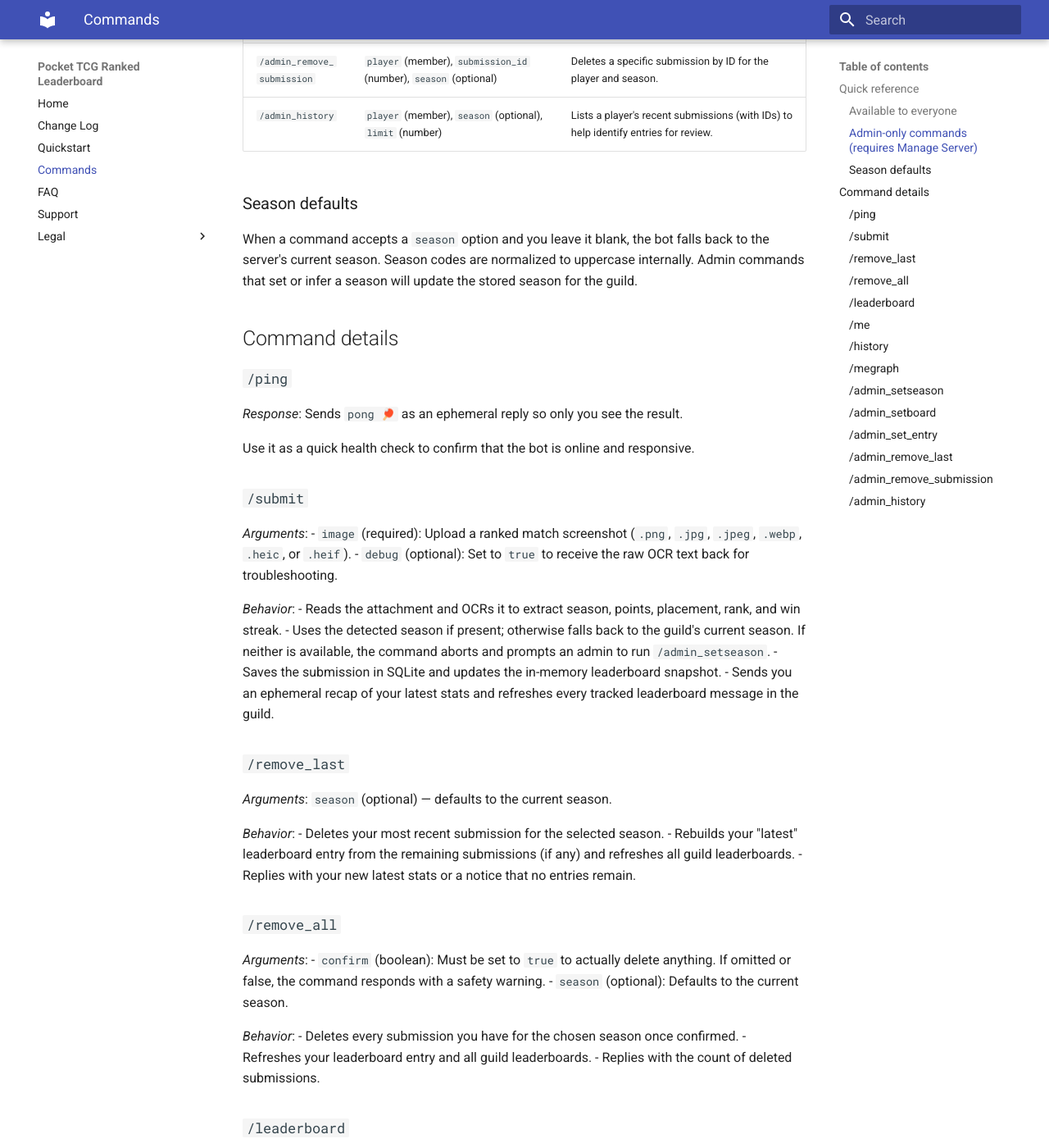
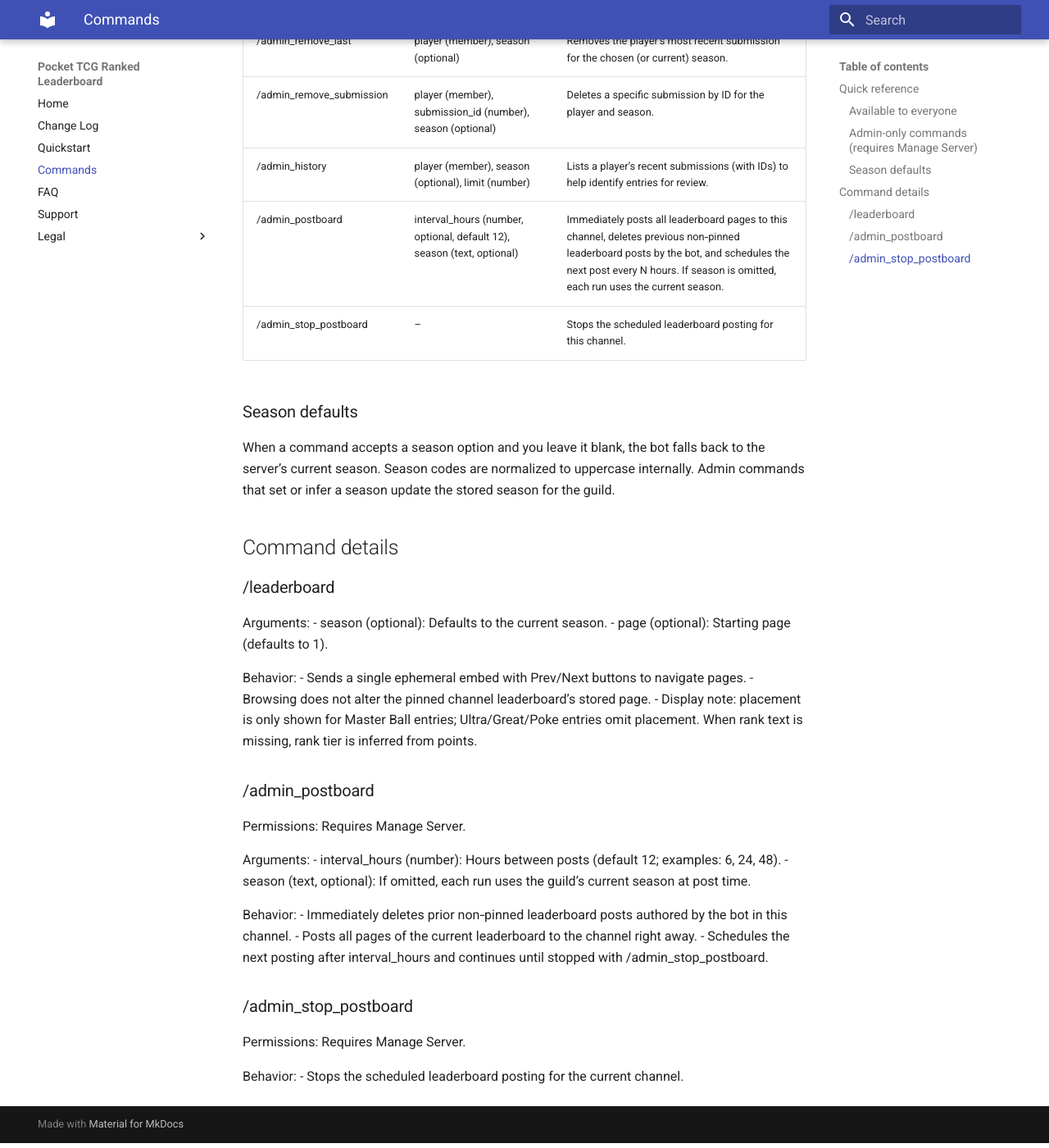
Before and after one commit to andalyzer-labs/pocket-tcg-ranked-leaderboard-docs, an MkDocs documentation site: the page built from docs/commands.md, in a window 1280 px wide and 1400 px high, scrolled down 1318 px. Shown: the whole window at 82% size. Built offline with MkDocs 1.6.1 and Material for MkDocs 9.7.7, drawn with Linux system fonts in a browser that asks for light colours; some of the changed text lies outside the part shown.

Commit message:
docs: update commands for ephemeral /leaderboard and scheduled posting

```diff
--- a/docs/commands.md
+++ b/docs/commands.md
@@ -8,167 +8,58 @@ Use this page to find every slash command exposed by the Pocket TCG Ranked Leade
 
 | Command | Arguments | What it does |
 | --- | --- | --- |
-| `/ping` | — | Returns an ephemeral `pong` so you can verify that the bot is online. |
-| `/submit` | `image` (screenshot), `debug` (optional) | OCRs a ranked screenshot, updates the database, and refreshes guild leaderboards. |
-| `/remove_last` | `season` (optional) | Removes your most recent submission for the chosen (or current) season. |
-| `/remove_all` | `confirm` (true/false), `season` (optional) | Deletes all of your submissions for the chosen (or current) season once confirmed. |
-| `/leaderboard` | `season` (optional), `page` (number) | Shows an embed with the selected leaderboard page for the season. |
-| `/me` | `season` (optional) | Displays your latest record plus personal bests for the season. |
-| `/history` | `season` (optional), `limit` (number) | Sends an ephemeral list of your recent submissions for the season (timestamp, rank, placement, points). |
-| `/megraph` | `season` (optional), `days` (number) | Generates time-series charts of your points and placement history. |
+| /ping | – | Returns an ephemeral “pong” so you can verify the bot is online. |
+| /submit | image (screenshot), debug (optional) | OCRs a ranked screenshot, updates the database, and refreshes guild leaderboards. |
+| /remove_last | season (optional) | Removes your most recent submission for the chosen (or current) season. |
+| /remove_all | confirm (true/false), season (optional) | Deletes all of your submissions for the chosen (or current) season once confirmed. |
+| /leaderboard | season (optional), page (number, optional) | Opens an interactive, ephemeral, paginated leaderboard view; page sets the starting page. |
+| /me | season (optional) | Displays your latest record plus personal bests for the season. |
+| /history | season (optional), limit (number) | Sends an ephemeral list of your recent submissions for the season. |
+| /megraph | season (optional), days (number) | Generates time-series charts of your points and placement history. |
 
-### Admin-only commands (requires **Manage Server**)
+### Admin-only commands (requires Manage Server)
 
 | Command | Arguments | What it does |
 | --- | --- | --- |
-| `/admin_setseason` | `season` (text) | Sets the active season code for the server and refreshes any pinned leaderboards. |
-| `/admin_setboard` | — | Creates or refreshes the pinned leaderboard message in the current channel. |
-| `/admin_set_entry` | `player` (member), `points` (number), `placement` (number, optional), `season` (text, optional) | Manually records a player's entry for the season, updating the leaderboard and optionally setting the current season. |
-| `/admin_remove_last` | `player` (member), `season` (optional) | Removes the player's most recent submission for the chosen (or current) season. |
-| `/admin_remove_submission` | `player` (member), `submission_id` (number), `season` (optional) | Deletes a specific submission by ID for the player and season. |
-| `/admin_history` | `player` (member), `season` (optional), `limit` (number) | Lists a player's recent submissions (with IDs) to help identify entries for review. |
+| /admin_setseason | season (text) | Sets the active season code for the server and refreshes any pinned leaderboards. |
+| /admin_setboard | – | Creates or refreshes the pinned leaderboard message in the current channel. |
+| /admin_set_entry | player (member), points (number), placement (number, optional), season (text, optional) | Manually records a player’s entry for the season, updating the leaderboard. Master Ball entries must include placement. |
+| /admin_remove_last | player (member), season (optional) | Removes the player’s most recent submission for the chosen (or current) season. |
+| /admin_remove_submission | player (member), submission_id (number), season (optional) | Deletes a specific submission by ID for the player and season. |
+| /admin_history | player (member), season (optional), limit (number) | Lists a player’s recent submissions (with IDs) to help identify entries for review. |
+| /admin_postboard | interval_hours (number, optional, default 12), season (text, optional) | Immediately posts all leaderboard pages to this channel, deletes previous non‑pinned leaderboard posts by the bot, and schedules the next post every N hours. If season is omitted, each run uses the current season. |
+| /admin_stop_postboard | – | Stops the scheduled leaderboard posting for this channel. |
 
 ### Season defaults
 
-When a command accepts a `season` option and you leave it blank, the bot falls back to the server's current season. Season codes are normalized to uppercase internally. Admin commands that set or infer a season will update the stored season for the guild.
+When a command accepts a season option and you leave it blank, the bot falls back to the server’s current season. Season codes are normalized to uppercase internally. Admin commands that set or infer a season update the stored season for the guild.
 
 ## Command details
 
-### `/ping`
-*Response*: Sends `pong 🏓` as an ephemeral reply so only you see the result.
+### /leaderboard
+Arguments:
+- season (optional): Defaults to the current season.
+- page (optional): Starting page (defaults to 1).
 
-Use it as a quick health check to confirm that the bot is online and responsive.
+Behavior:
+- Sends a single ephemeral embed with Prev/Next buttons to navigate pages.
+- Browsing does not alter the pinned channel leaderboard’s stored page.
+- Display note: placement is only shown for Master Ball entries; Ultra/Great/Poke entries omit placement. When rank text is missing, rank tier is inferred from points.
 
-### `/submit`
-*Arguments*:
-- `image` (required): Upload a ranked match screenshot (`.png`, `.jpg`, `.jpeg`, `.webp`, `.heic`, or `.heif`).
-- `debug` (optional): Set to `true` to receive the raw OCR text back for troubleshooting.
+### /admin_postboard
+Permissions: Requires Manage Server.
 
-*Behavior*:
-- Reads the attachment and OCRs it to extract season, points, placement, rank, and win streak.
-- Uses the detected season if present; otherwise falls back to the guild's current season. If neither is available, the command aborts and prompts an admin to run `/admin_setseason`.
-- Saves the submission in SQLite and updates the in-memory leaderboard snapshot.
-- Sends you an ephemeral recap of your latest stats and refreshes every tracked leaderboard message in the guild.
+Arguments:
+- interval_hours (number): Hours between posts (default 12; examples: 6, 24, 48).
+- season (text, optional): If omitted, each run uses the guild’s current season at post time.
 
-### `/remove_last`
-*Arguments*: `season` (optional) — defaults to the current season.
+Behavior:
+- Immediately deletes prior non‑pinned leaderboard posts authored by the bot in this channel.
+- Posts all pages of the current leaderboard to the channel right away.
+- Schedules the next posting after interval_hours and continues until stopped with /admin_stop_postboard.
 
-*Behavior*:
-- Deletes your most recent submission for the selected season.
-- Rebuilds your "latest" leaderboard entry from the remaining submissions (if any) and refreshes all guild leaderboards.
-- Replies with your new latest stats or a notice that no entries remain.
+### /admin_stop_postboard
+Permissions: Requires Manage Server.
 
-### `/remove_all`
-*Arguments*:
-- `confirm` (boolean): Must be set to `true` to actually delete anything. If omitted or false, the command responds with a safety warning.
-- `season` (optional): Defaults to the current season.
-
-*Behavior*:
-- Deletes every submission you have for the chosen season once confirmed.
-- Refreshes your leaderboard entry and all guild leaderboards.
-- Replies with the count of deleted submissions.
-
-### `/leaderboard`
-*Arguments*:
-- `season` (optional): Defaults to the current season.
-- `page` (number): Defaults to 1. Each page shows the next set of players.
-
-*Behavior*: Returns an ephemeral embed containing the requested leaderboard page, including total players and pagination info.
-
-### `/me`
-*Arguments*: `season` (optional) — defaults to the current season.
-
-*Behavior*: Replies with your latest submission stats (points, placement, rank) and any recorded personal bests for the season.
-
-### `/history`
-*Arguments*:
-- `season` (optional): Defaults to the current season.
-- `limit` (number): Defaults to 10, maximum 20.
-
-*Behavior*:
-- Fetches your recent submissions for the chosen season.
-- Displays them as an ephemeral list including timestamp, inferred rank when necessary, placement, and points.
-
-### `/megraph`
-*Arguments*:
-- `season` (optional): Defaults to the current season.
-- `days` (number): Defaults to 30. Limits the time window for the charts.
-
-*Behavior*:
-- Pulls your submission history for the chosen window.
-- Generates PNG line charts for points and rank (if enough data exists) and sends them back as ephemeral attachments.
-
-### `/admin_setseason`
-*Permissions*: Requires **Manage Server**.
-
-*Arguments*: `season` (text) — supply the new season code (for example, `A3`). The bot stores the season in uppercase automatically.
-
-*Behavior*:
-- Updates the stored season for the guild.
-- Resets tracked leaderboard pages to page 1.
-- Refreshes every tracked leaderboard message in the guild with the new season.
-
-Use this whenever a new season begins or you need to correct the active season.
-
-### `/admin_setboard`
-*Permissions*: Requires **Manage Server**.
-
-*Behavior*:
-- Validates that the bot can view the channel, send messages, and embed links; it also attempts to pin the leaderboard message (needs **Manage Messages** for automatic pinning).
-- Creates the leaderboard message for the current channel if it does not exist, or refreshes it if it does.
-- Initializes the channel's leaderboard state to page 1 for the current season.
-
-Run this in the channel where you want the pinned leaderboard embed to live.
-
-### `/admin_set_entry`
-*Permissions*: Requires **Manage Server**.
-
-*Arguments*:
-- `player` (member): The user whose entry you want to update.
-- `points` (number ≥ 0): Ranked points to record.
-- `placement` (number ≥ 1, optional): Required for Master Ball players; otherwise optional.
-- `season` (text, optional): Defaults to the current season. Providing a value also updates the stored season for the guild.
-
-*Behavior*:
-- Normalizes the season and ensures it is tracked as the current season if provided.
-- Infers the player's rank from points when possible and enforces that Master Ball entries include a placement.
-- Upserts the player's latest record in memory and persists it to SQLite with the current timestamp.
-- Attempts to DM the player with the updated stats (skipped for bots, reports if DMs fail).
-- Refreshes all tracked leaderboard embeds in the guild.
-
-### `/admin_remove_last`
-*Permissions*: Requires **Manage Server**.
-
-*Arguments*:
-- `player` (member): Player whose latest submission should be removed.
-- `season` (optional): Defaults to the current season.
-
-*Behavior*:
-- Deletes the player's most recent submission for the season.
-- Rebuilds their latest snapshot from remaining entries and refreshes guild leaderboards.
-- Replies with their new latest stats or notes that no entries remain.
-
-### `/admin_remove_submission`
-*Permissions*: Requires **Manage Server**.
-
-*Arguments*:
-- `player` (member): Player whose submission should be removed.
-- `submission_id` (number): ID shown in `/history` or `/admin_history`.
-- `season` (optional): Defaults to the current season.
-
-*Behavior*:
-- Confirms that the submission ID exists for the player and season.
-- Deletes the specific submission, rebuilds the player's latest snapshot, and refreshes guild leaderboards.
-- Responds with details of the removed entry and the player's new latest stats (if any).
-
-### `/admin_history`
-*Permissions*: Requires **Manage Server**.
-
-*Arguments*:
-- `player` (member): Player to inspect.
-- `season` (optional): Defaults to the current season.
-- `limit` (number): Defaults to 10, maximum 20.
-
-*Behavior*:
-- Lists the player's most recent submissions for the season, including submission IDs, timestamps, inferred rank, placement, and points.
-- Sends the report ephemerally so admins can identify entries for follow-up actions such as `/admin_remove_submission`.
+Behavior:
+- Stops the scheduled leaderboard posting for the current channel.
```
